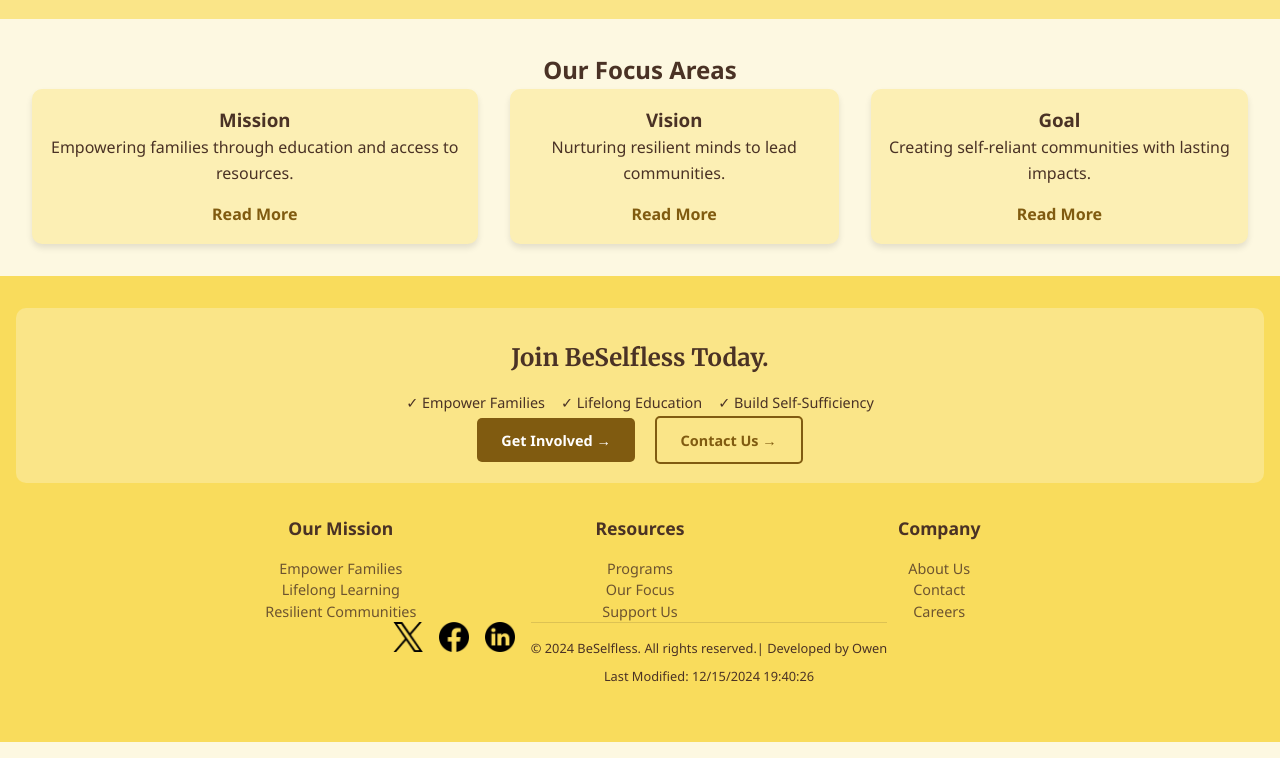
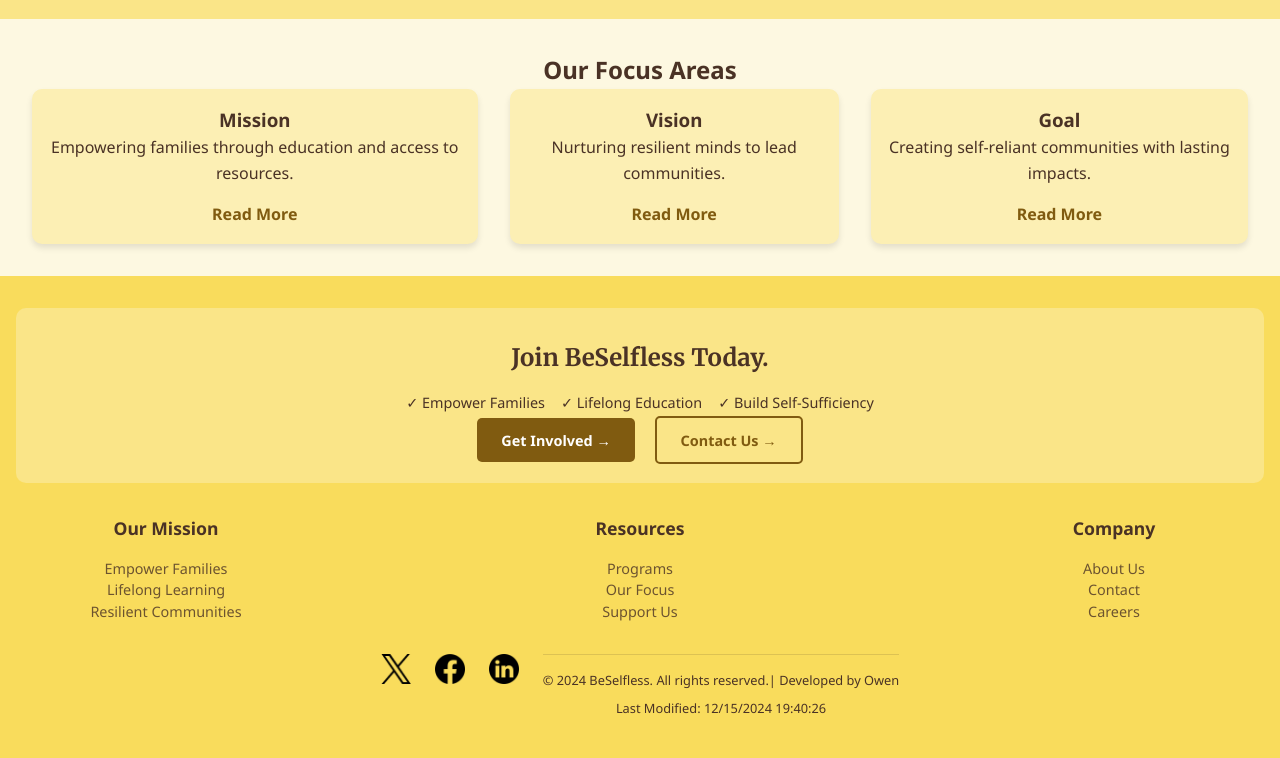
Before and after one commit to Owen-kasule/project, a plain HTML site: page index.html in a window 1280 px wide. Shown: the part 295-1053 px from the top of the page. Drawn offline with Linux system fonts and the light colour scheme.

Commit message:
`Refactor styles.css: update footer styles and social media icons`

```diff
--- a/styles/styles.css
+++ b/styles/styles.css
@@ -291,7 +291,7 @@ footer {
 .footer-column {
     flex: 1;
     max-width: 300px;
-    text-align: center; /* Center column text */
+    text-align: center;
 }
 
 .footer-column h4 {
@@ -315,30 +315,24 @@ footer {
     opacity: 1;
 }
 
-/* Wider Margins on Large Screens */
-@media screen and (min-width: 1024px) {
-    .footer-links {
-        margin: 0 auto;
-        max-width: 70%;
-    }
-}
-
 /* Social Media Icons */
 .footer-social-icons {
     display: flex;
     justify-content: center;
-    gap: 1rem;
-    margin-bottom: 1.5rem;
+    gap: 1.5rem; /* Space between icons */
+    margin-bottom: 0.5rem; /* Small spacing before the line */
 }
 
 .footer-social-icons .social-icon img {
     width: 30px; /* Icon size */
     height: 30px;
-    transition: transform 0.3s ease-in-out;
+    filter: brightness(0) sepia(1) saturate(500%) hue-rotate(-10deg); /* Apply theme color */
+    transition: transform 0.3s ease-in-out, filter 0.3s ease;
 }
 
 .footer-social-icons .social-icon:hover img {
-    transform: scale(1.2); /* Zoom effect on hover */
+    transform: scale(1.1); /* Slight zoom effect */
+    filter: brightness(0.8); /* Slightly darken on hover */
 }
 
 /* Footer Bottom Section */
```
